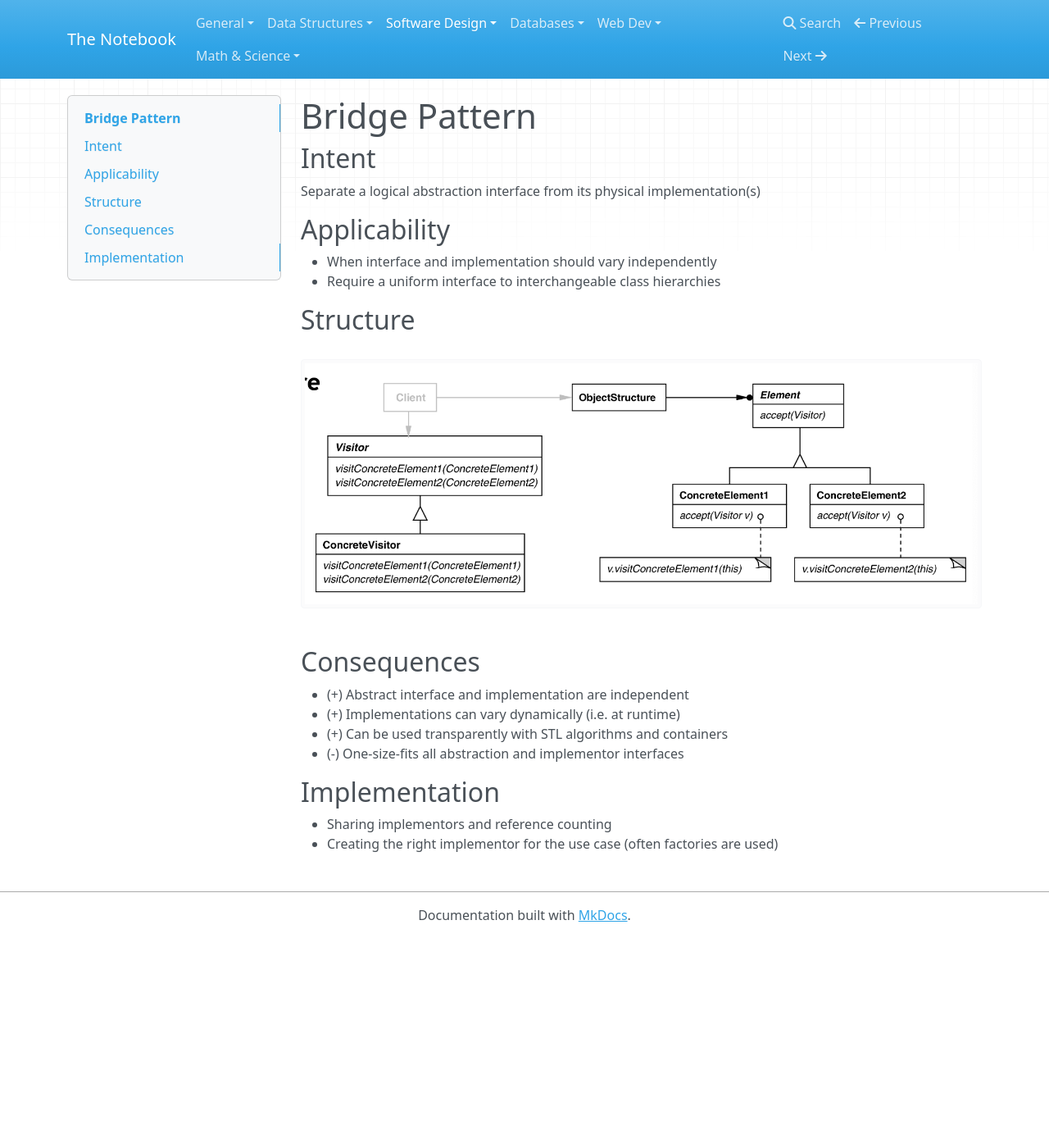
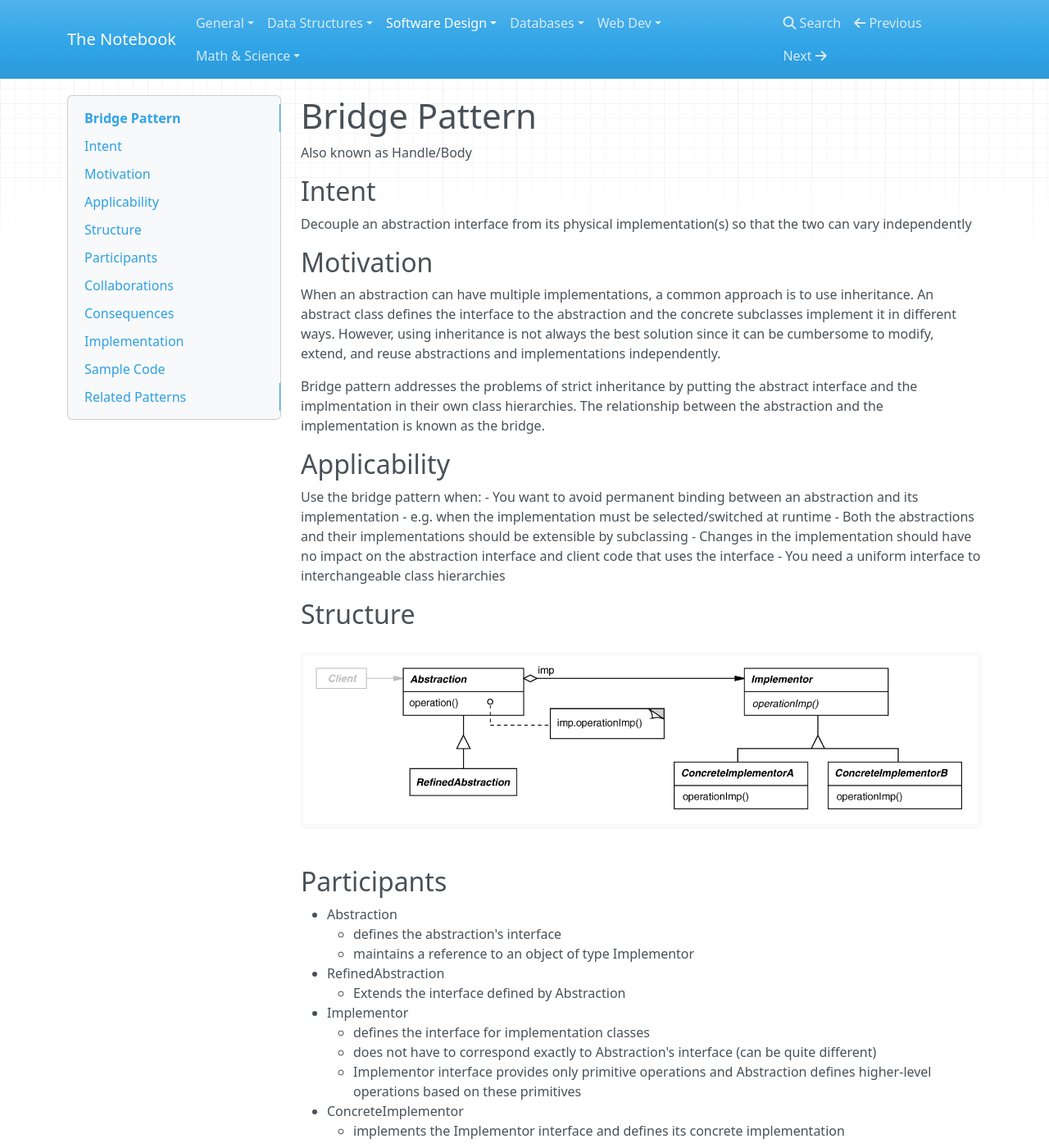
Before and after one commit to meyerv11045/notes, an MkDocs documentation site: the page built from notes/software_design/patterns/bridge.md, in a window 1280 px wide and 1400 px high. Shown: the whole window at 82% size. Built offline with MkDocs 1.6.1, drawn with Linux system fonts in a browser that asks for light colours; nearby versions of some CDN libraries; some of the changed text lies outside the part shown.

Commit message:
GoF bridge

````diff
--- a/notes/software_design/patterns/bridge.md
+++ b/notes/software_design/patterns/bridge.md
@@ -1,21 +1,90 @@
 # Bridge Pattern
+Also known as Handle/Body
 
 ## Intent
-Separate a logical abstraction interface from its physical implementation(s)
+Decouple an abstraction interface from its physical implementation(s) so that the two can vary independently
+
+## Motivation
+When an abstraction can have multiple implementations, a common approach is to use inheritance. An abstract class defines the interface to the abstraction and the concrete subclasses implement it in different ways. However, using inheritance is not always the best solution since it can be cumbersome to modify, extend, and reuse abstractions and implementations independently.
+
+Bridge pattern addresses the problems of strict inheritance by putting the abstract interface and the implmentation in their own class hierarchies. The relationship between the abstraction and the implementation is known as the bridge.
 
 ## Applicability
-- When interface and implementation should vary independently
-- Require a uniform interface to interchangeable class hierarchies
+Use the bridge pattern when:
+- You want to avoid permanent binding between an abstraction and its implementation
+    - e.g. when the implementation must be selected/switched at runtime
+- Both the abstractions and their implementations should be extensible by subclassing
+- Changes in the implementation should have no impact on the abstraction interface and client code that uses the interface
+- You need a uniform interface to interchangeable class hierarchies
 
 ## Structure
-![](../static/visitor.png)
+![](../static/bridge.png)
+
+## Participants
+- Abstraction
+    - defines the abstraction's interface
+    - maintains a reference to an object of type Implementor
+- RefinedAbstraction
+    - Extends the interface defined by Abstraction
+- Implementor
+    - defines the interface for implementation classes
+      - does not have to correspond exactly to Abstraction's interface (can be quite different)
+    - Implementor interface provides only primitive operations and Abstraction defines higher-level operations based on these primitives
+- ConcreteImplementor
+    - implements the Implementor interface and defines its concrete implementation
+
+
+## Collaborations
+Abstraction forwards client requests to its Implementor object
 
 ## Consequences
-- (+) Abstract interface and implementation are independent
-- (+) Implementations can vary dynamically (i.e. at runtime)
+- (+) Decoupled abstract interface and implementation
+    - (+) Implementations can vary dynamically (i.e. at runtime)
+    - (+) Eliminates compile-time dependencies on the implementation (e.g. changing implementation class doesn't require recompiling abstraction class and its clients)
+- (+) Improved extensibility- can extend the Abstraction and Implementor hierarchies independently
+- (+) Hiding implementation details from clients- you can shield clients from implmentation details
 - (+) Can be used transparently with STL algorithms and containers
-- (-) One-size-fits all abstraction and implementor interfaces
 
 ## Implementation
-- Sharing implementors and reference counting
-- Creating the right implementor for the use case (often factories are used)
+The following implementation issues should be considered when applying the bridge pattern:
+
+- Creating an abstract implementor class is unnecessary when there is only one implementation
+- If sharing implementors a form of reference counting needs to be implemented
+- Determining the right implementor to create for the use case
+    - Decision can be made in constructor based on passed in params
+    - Decision can also be made by outside object such as a factory
+
+
+
+## Sample Code
+``` c++
+class Abstraction {
+public:
+    Abstraction();
+
+    virtual void doSomething();
+    ...
+
+protected:
+    Implementor* getImp();
+
+private:
+    Implementor* _imp;
+}
+```
+
+``` c++
+class Implementor {
+public:
+    virtual void someFunc();
+    ...
+protected:
+    Implementor();
+}
+
+```
+
+## Related Patterns
+- an abstract factory can create and configure a bridge
+- the adapter pattern is geared toward making unrelated classes work together (usually applied to systems after they are designed)
+    - bridge is used up-front in a design
````
